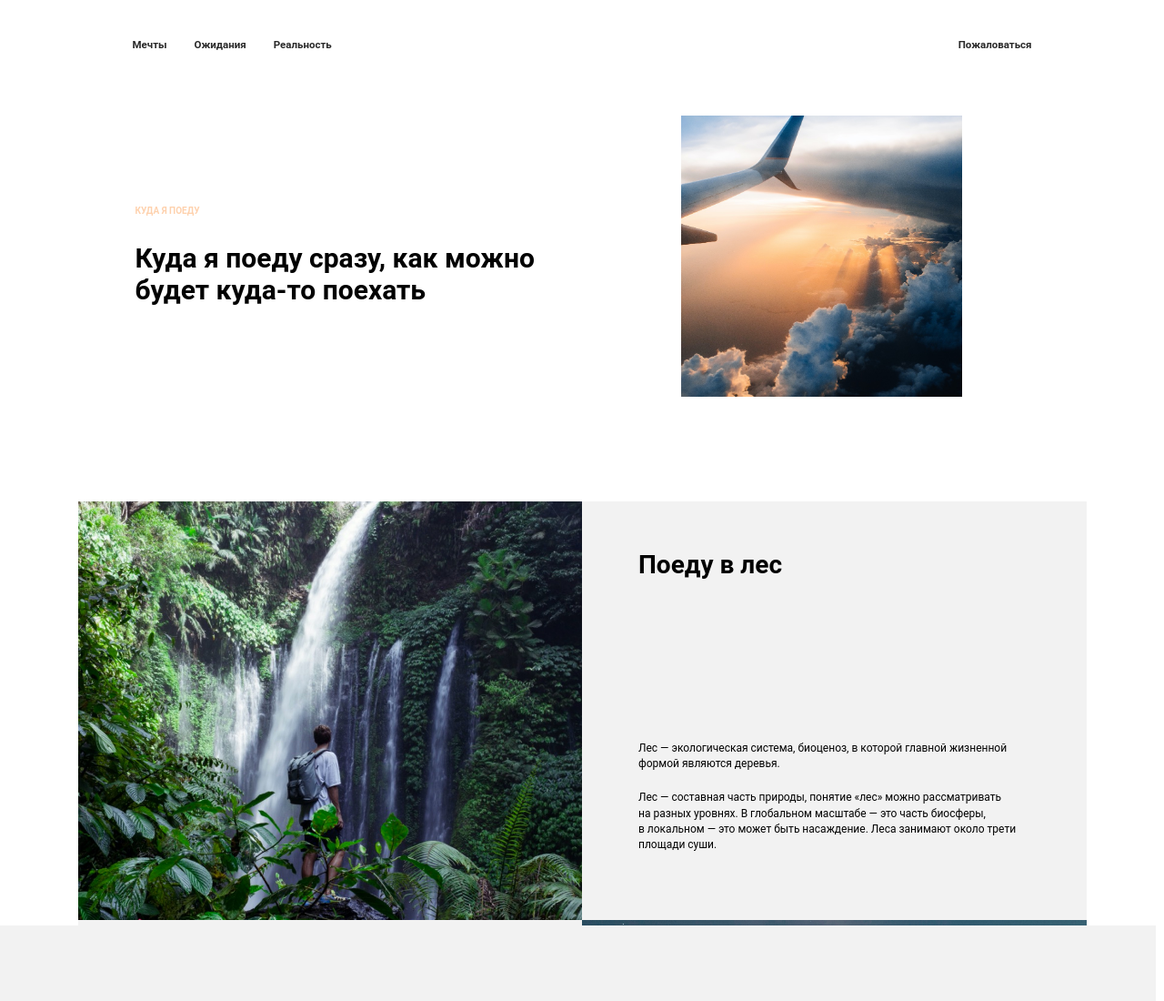
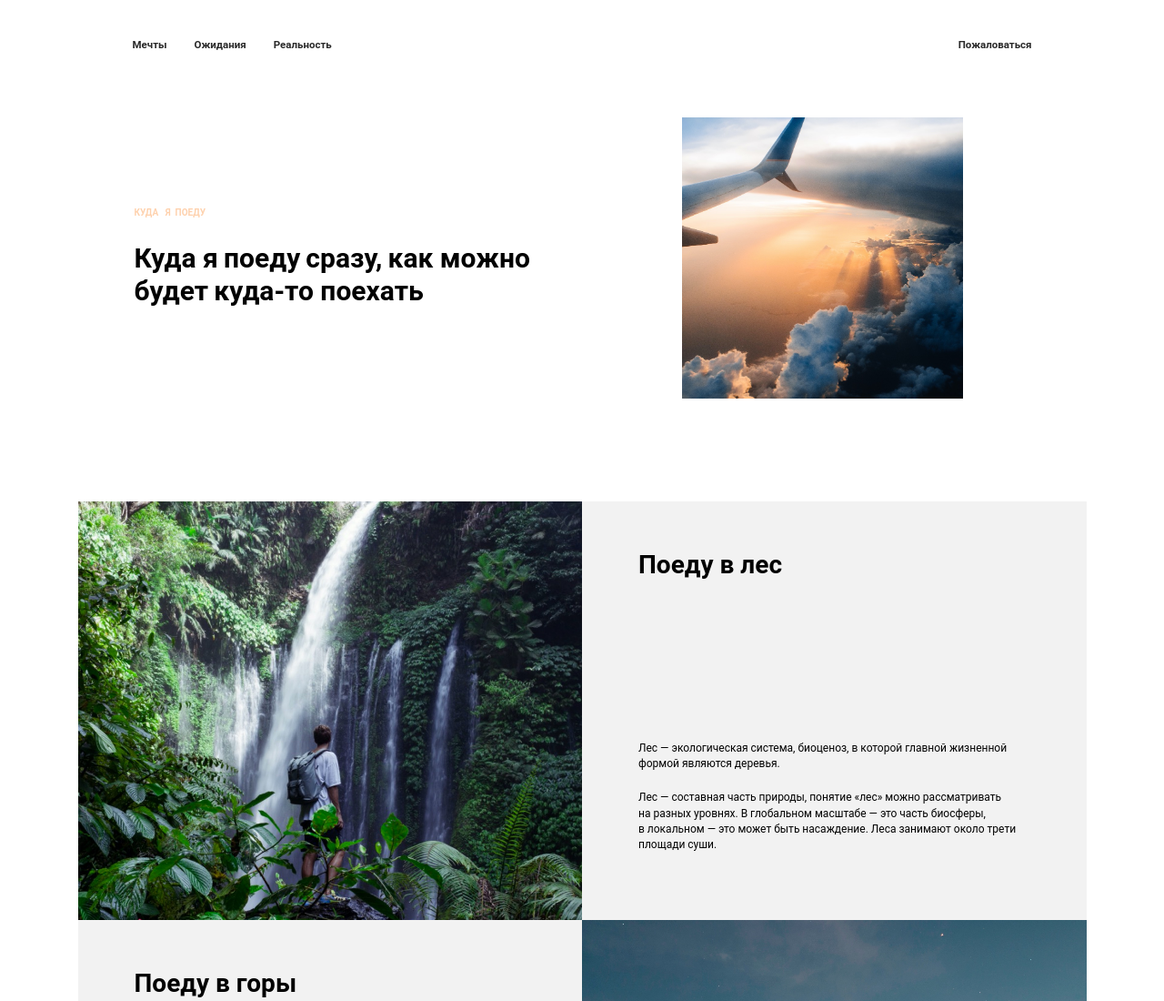
Before and after one commit to MgKraynova/kuda-ya-poedu, a plain HTML site: page index.html in a window 1280 px wide. Shown: the top 1100 px of the page at 91% size. Drawn offline with Linux system fonts and the light colour scheme.

Commit message:
feature/intro: bug fix

```diff
--- a/blocks/intro/__image/intro__image.css
+++ b/blocks/intro/__image/intro__image.css
@@ -2,9 +2,9 @@
   width: 309px;
   height: 309px;
   display: block;
-  margin-bottom: 115px;
-  margin-left: 155px;
-  margin-top: 71px;
+  margin-bottom: 113px;
+  margin-left: 147px;
+  margin-top: 73px;
   margin-right: 91px;
   object-fit: cover;
   object-position: center;
--- a/blocks/intro/__subtitle/intro__subtitle.css
+++ b/blocks/intro/__subtitle/intro__subtitle.css
@@ -3,10 +3,10 @@
   font-style: normal;
   font-weight: bold;
   font-size: 30px;
-  line-height: 35px;
+  line-height: 36px;
   color: #010101;
   margin: 0;
-  max-width: 445px;
+  max-width: 455px;
 }
 
 @media screen and (max-width: 520px) {
--- a/blocks/intro/__text/intro__text.css
+++ b/blocks/intro/__text-content/intro__text-content.css
@@ -1,29 +1,29 @@
-.intro__text {
+.intro__text-content {
   max-width: 50%;
   display: flex;
   flex-direction: column;
   justify-content: flex-start;
-  margin-left: 63px;
-  margin-top: 170px;
+  margin-left: 62px;
+  margin-top: 172px;
   box-sizing: border-box;
 }
 
 @media screen and (max-width: 1108px) {
-  .intro__text {
+  .intro__text-content {
     margin-right: auto;
     margin-left: auto;
   }
 }
 
 @media screen and (max-width: 1023px) {
-  .intro__text {
+  .intro__text-content {
     margin-top: auto;
     margin-bottom: auto;
   }
 }
 
 @media screen and (max-width: 424px) {
-  .intro__text {
+  .intro__text-content {
     max-width: 290px;
   }
 }
--- a/blocks/intro/__title/intro__title.css
+++ b/blocks/intro/__title/intro__title.css
@@ -8,7 +8,7 @@
   text-transform: uppercase;
   margin-left: 0;
   margin-right: 0;
-  margin-bottom: 28px;
+  margin-bottom: 26px;
   margin-top: 0;
 }
 
--- a/index.html
+++ b/index.html
@@ -29,9 +29,9 @@
 
   <main>
     <section class="intro">
-      <div class="intro__text">
-        <h1 class="intro__title">Куда я поеду</h1>
-        <h2 class="intro__subtitle">Куда я поеду сразу, как можно будет куда-то поехать</h2>
+      <div class="intro__text-content">
+        <h1 class="intro__title">Куда &nbsp; я &nbsp;поеду</h1>
+        <h2 class="intro__subtitle">Куда&nbsp;я&thinsp;поеду&thinsp;сразу,&thinsp;как можно будет&thinsp;куда-то поехать</h2>
       </div>
       <img class="intro__image" src="images/intro-image.jpeg" alt="Вид из окна самолета">
     </section>
--- a/pages/index.css
+++ b/pages/index.css
@@ -10,7 +10,7 @@
 @import url(../blocks/header/__item/header__item.css);
 
 @import url(../blocks/intro/intro.css);
-@import url(../blocks/intro/__text/intro__text.css);
+@import url(../blocks/intro/__text-content/intro__text-content.css);
 @import url(../blocks/intro/__title/intro__title.css);
 @import url(../blocks/intro/__subtitle/intro__subtitle.css);
 @import url(../blocks/intro/__image/intro__image.css);
```
